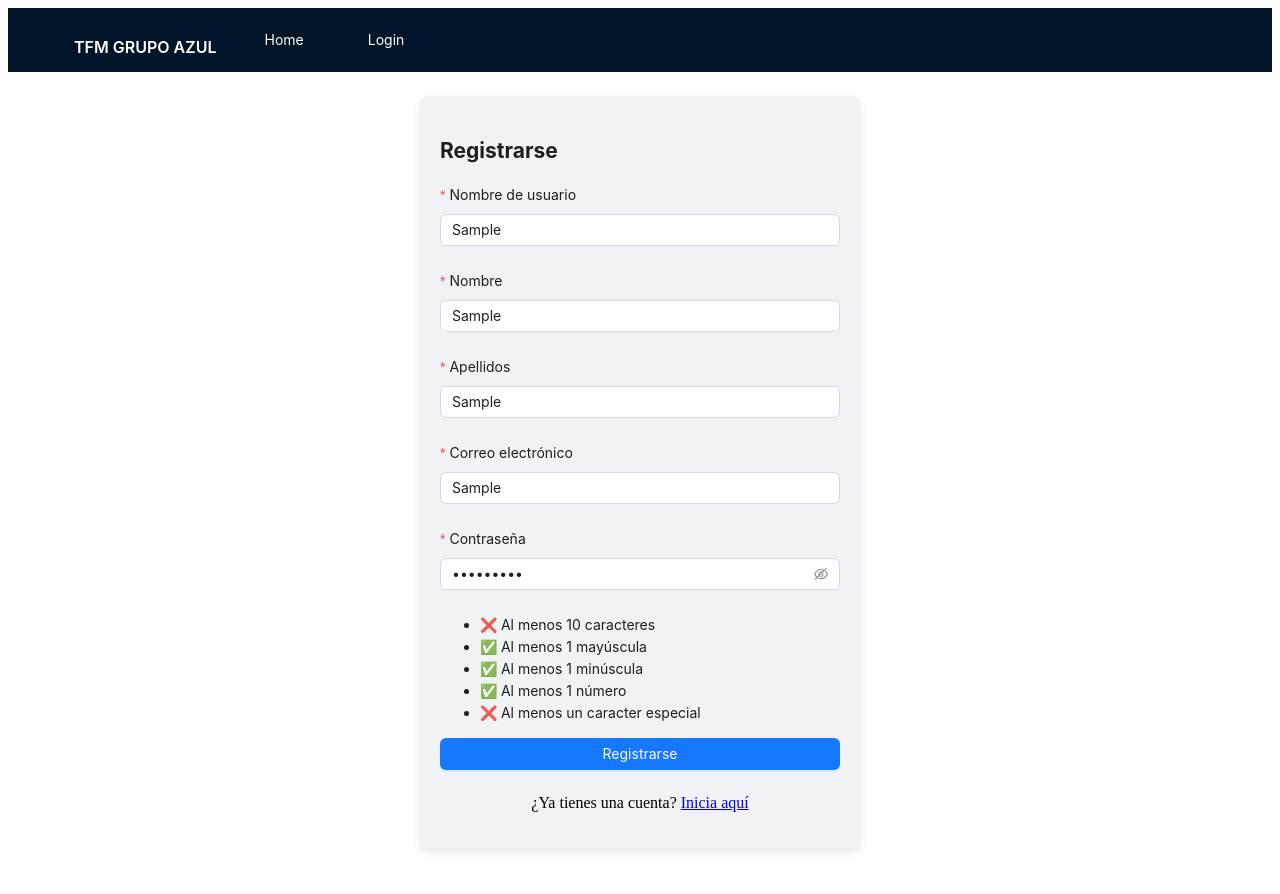
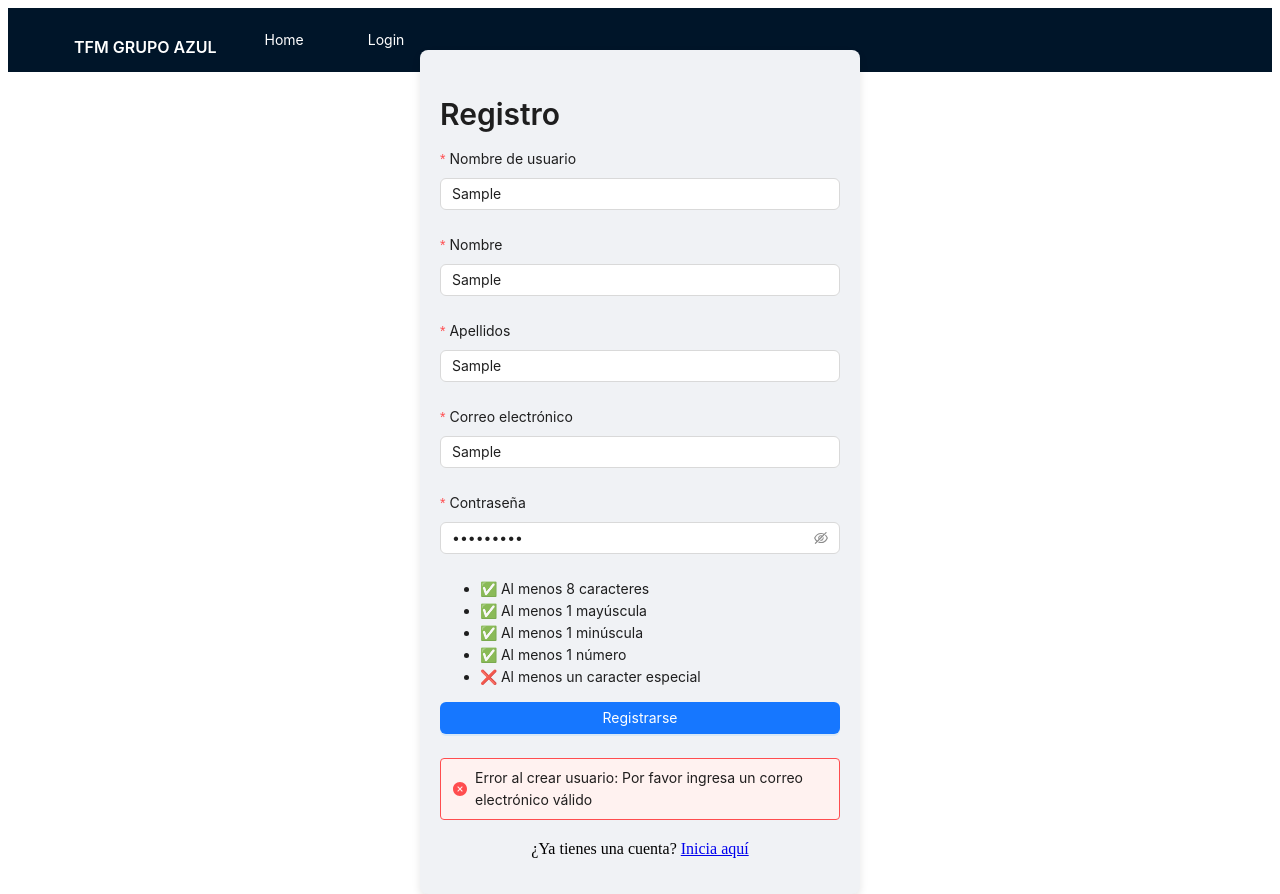
Before and after one commit to FSD0224STR/TFM-azul-frontend, a React (Vite) app: page /registration in a window 1280 px wide. Both pictures are taken after typing "Sample", "Sample", "Sample", "Sample", "Sample123" into the empty fields and a click on the button "Registrarse". Built offline with nearby package versions, Linux system fonts and the light colour scheme; no server answers.

Commit message:
validación del email

```diff
--- a/src/pages/login.jsx
+++ b/src/pages/login.jsx
@@ -16,7 +16,6 @@ const Login = () => {
           <Card className="loginCard" >
             <Typography.Title
               level={2}
-              className="loginTitle"
             >
               Bienvenido
             </Typography.Title>
--- a/src/pages/registration.jsx
+++ b/src/pages/registration.jsx
@@ -1,8 +1,10 @@
 import { useState } from "react";
-import { Form, Input, Button, Alert } from "antd";
+import { Typography, Form, Input, Button, Alert } from "antd";
 import {NavFooter} from "/src/components/NavFooter"
 import userApi from "/src/apiservice/userApi.js";
 import { useNavigate } from "react-router-dom/dist";
+
+import '../styles/Registration.css';
 
 const RegistrationForm = () => {
   const [password, setPassword] = useState("");
@@ -29,12 +31,28 @@ const RegistrationForm = () => {
     // Validación de la contraseña
     //const passwordRegex = /^(?=.*[a-z])(?=.*[A-Z])(?=.*\d)(?=.*[@$!@#$%^&*()_+\-=\[\]{};:\\|,.<>?/~])[A-Za-z\d@$!@#$%^&*()_+\-=\[\]{};:\\|,.<>?/~]{10,}$/;
     setRequirements({
-      length: newPassword.length >= 10,
+      length: newPassword.length >= 8,
       uppercase: /[A-Z]/.test(newPassword),
       lowercase: /[a-z]/.test(newPassword),
       number: /\d/.test(newPassword),
       specialChar: /[@$!@#$%^&*()_+\-=\\[\]{};:\\|,.<>?/~]/.test(newPassword),
     });
+  };
+
+
+  const handleEmailChange = (e) => {
+    const newEmail = e.target.value;
+    setEmail(newEmail);
+
+    // Validación del email
+    const emailRegex = /^[\w-.]+@([\w-]+\.)+[\w-]{2,4}$/;
+    const isValidEmail = emailRegex.test(newEmail);
+
+    if (!isValidEmail) {
+      setError("Por favor ingresa un correo electrónico válido");
+    } else {
+      setError("");
+    }
   };
 
   const handleRegister = async () => {
@@ -57,7 +75,13 @@ const RegistrationForm = () => {
       <div className="container">
         <div className="content">
           <Form name="register" onSubmit={handleRegister} layout="vertical">
-            <h2>Registrarse</h2>
+            <h2></h2>
+            <Typography.Title
+              level={2}
+              className="registrationTitle"
+            >
+              Registro
+            </Typography.Title>
             <Form.Item
               label="Nombre de usuario"
               name="username"
@@ -110,7 +134,7 @@ const RegistrationForm = () => {
             >
               <Input
                 value={email}
-                onChange={(e) => setEmail(e.currentTarget.value)}
+                onChange={handleEmailChange}
               />
             </Form.Item>
 
@@ -124,7 +148,7 @@ const RegistrationForm = () => {
               <Input.Password onChange={handlePasswordChange} />
             </Form.Item>
             <ul>
-              <li>{requirements.length ? "✅" : "❌"} Al menos 10 caracteres</li>
+              <li>{requirements.length ? "✅" : "❌"} Al menos 8 caracteres</li>
               <li>{requirements.uppercase ? "✅" : "❌"} Al menos 1 mayúscula</li>
               <li>{requirements.lowercase ? "✅" : "❌"} Al menos 1 minúscula</li>
               <li>{requirements.number ? "✅" : "❌"} Al menos 1 número</li>
@@ -144,11 +168,13 @@ const RegistrationForm = () => {
               </Button>
             </Form.Item>
             {error && (
-              <Alert
-                type="error"
-                message={`Error al crear usuario: ${error}`}
-                banner
-              />
+              <div className="registerAlert">
+                <Alert
+                  type="error"
+                  message={`Error al crear usuario: ${error}`}
+                  banner
+                />
+              </div>
             )}
             {addedUser && (
               <Alert
--- /dev/null
+++ b/src/styles/Registration.css
@@ -0,0 +1,4 @@
+.registerAlert > .ant-alert-banner{
+    border: 1px solid #ff4d4f !important; /* // #ffccc7 !important; */
+    border-radius: 4px;
+}
```
